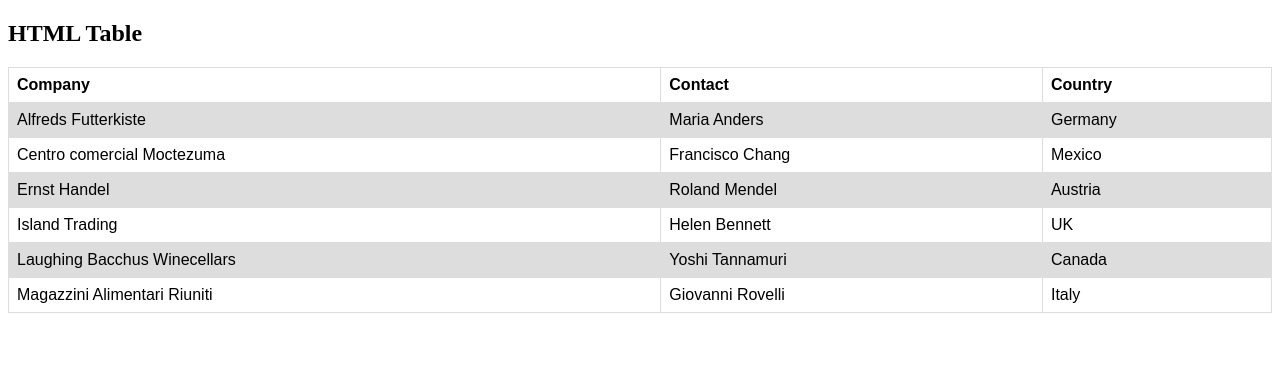
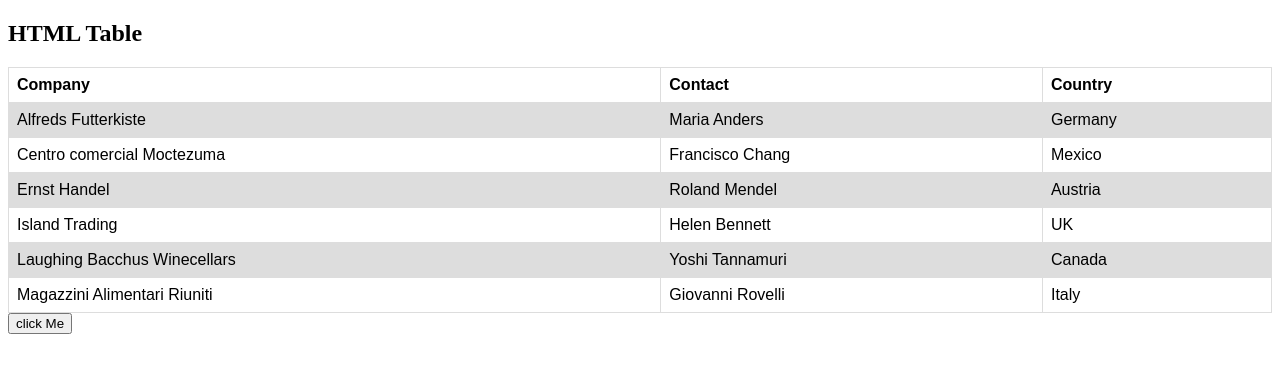
Before and after one commit to vsVishnuDev/sample-app-tag, a plain HTML site: page index.html in a window 1280 px wide. Drawn offline with Linux system fonts and the light colour scheme.

Commit message:
Update index.html

```diff
--- a/index.html
+++ b/index.html
@@ -72,6 +72,6 @@ height="0" width="0" style="display:none;visibility:hidden"></iframe></noscript>
     <td>Italy</td>
   </tr>
 </table>
-
+<button id="btn1" onClick="alert('clicked')">click Me</button>
 </body>
 </html>
```
